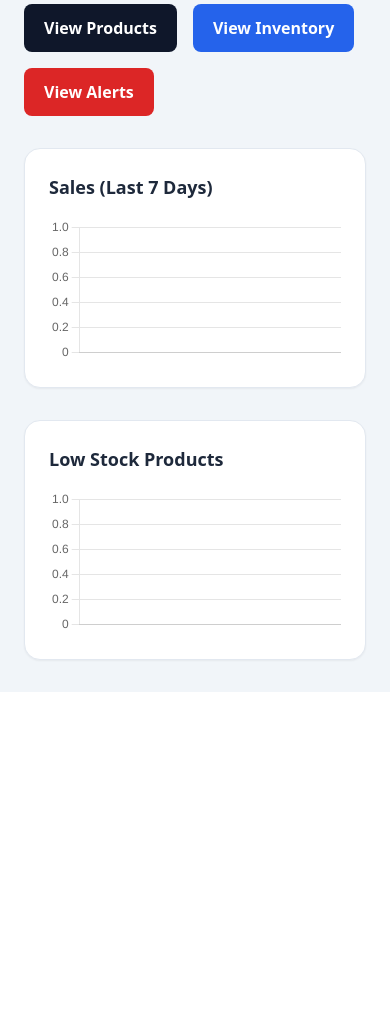
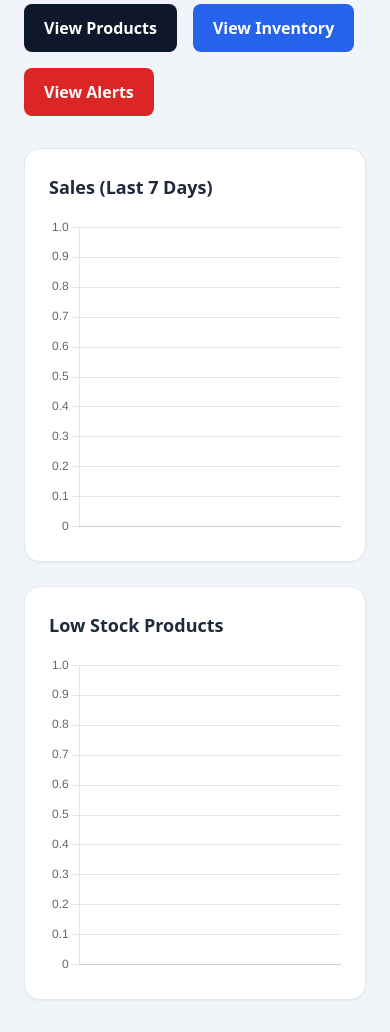
Before and after one commit to itesh-singh/smart-inventory-management-system, a Django app: template templates/frontend/dashboard.html in a window 390 px wide. Shown: the part 789-1821 px from the top of the page. Before the commit the page ends 1481 px from the top, so only its background shows below. Run offline with Django 5.2, Linux system fonts and the light colour scheme; the template is opened without the code that fills it: most values are stand-ins (such as "Sample title", 1, 10 or a date in 2020); some libraries are stand-ins or nearby versions.

Commit message:
refactor(dashboard): improve chart layout and responsiveness

```diff
--- a/templates/frontend/dashboard.html
+++ b/templates/frontend/dashboard.html
@@ -50,19 +50,26 @@
     </a>
 </div>
 
-<div class="bg-white rounded-2xl shadow-sm border border-slate-200 p-6 mt-8">
-    <h3 class="text-lg font-semibold text-slate-800 mb-4">Sales (Last 7 Days)</h3>
-    <canvas id="salesChart"></canvas>
-</div>
-<div class="bg-white rounded-2xl shadow-sm border border-slate-200 p-6 mt-8">
-    <h3 class="text-lg font-semibold text-slate-800 mb-4">Low Stock Products</h3>
-    <canvas id="lowStockChart"></canvas>
+<div class="grid grid-cols-1 xl:grid-cols-2 gap-6 mt-8">
+    <div class="bg-white rounded-2xl shadow-sm border border-slate-200 p-6">
+        <h3 class="text-lg font-semibold text-slate-800 mb-4">Sales (Last 7 Days)</h3>
+        <div class="h-80">
+            <canvas id="salesChart"></canvas>
+        </div>
+    </div>
+
+    <div class="bg-white rounded-2xl shadow-sm border border-slate-200 p-6">
+        <h3 class="text-lg font-semibold text-slate-800 mb-4">Low Stock Products</h3>
+        <div class="h-80">
+            <canvas id="lowStockChart"></canvas>
+        </div>
+    </div>
 </div>
 
 <script src="https://cdn.jsdelivr.net/npm/chart.js"></script>
 <script>
-const labels = {{ sales_labels|safe }};
-const data = {{ sales_data|safe }};
+const labels = {{ sales_labels|safe }} || [];
+const data = {{ sales_data|safe }} || [];
 
 const ctx = document.getElementById("salesChart");
 
@@ -81,6 +88,7 @@ new Chart(ctx, {
     },
     options: {
         responsive: true,
+        maintainAspectRatio: false,
         plugins: {
             legend: {
                 display: false
@@ -91,8 +99,8 @@ new Chart(ctx, {
 </script>
 
 <script>
-const lowStockLabels = {{ low_stock_labels|safe }};
-const lowStockData = {{ low_stock_data|safe }};
+const lowStockLabels = {{ low_stock_labels|safe }} || [];
+const lowStockData = {{ low_stock_data|safe }} || [];
 
 const lowStockCtx = document.getElementById("lowStockChart");
 
@@ -108,6 +116,7 @@ new Chart(lowStockCtx, {
     },
     options: {
         responsive: true,
+        maintainAspectRatio: false,
         plugins: {
             legend: { display: false }
         }
```
